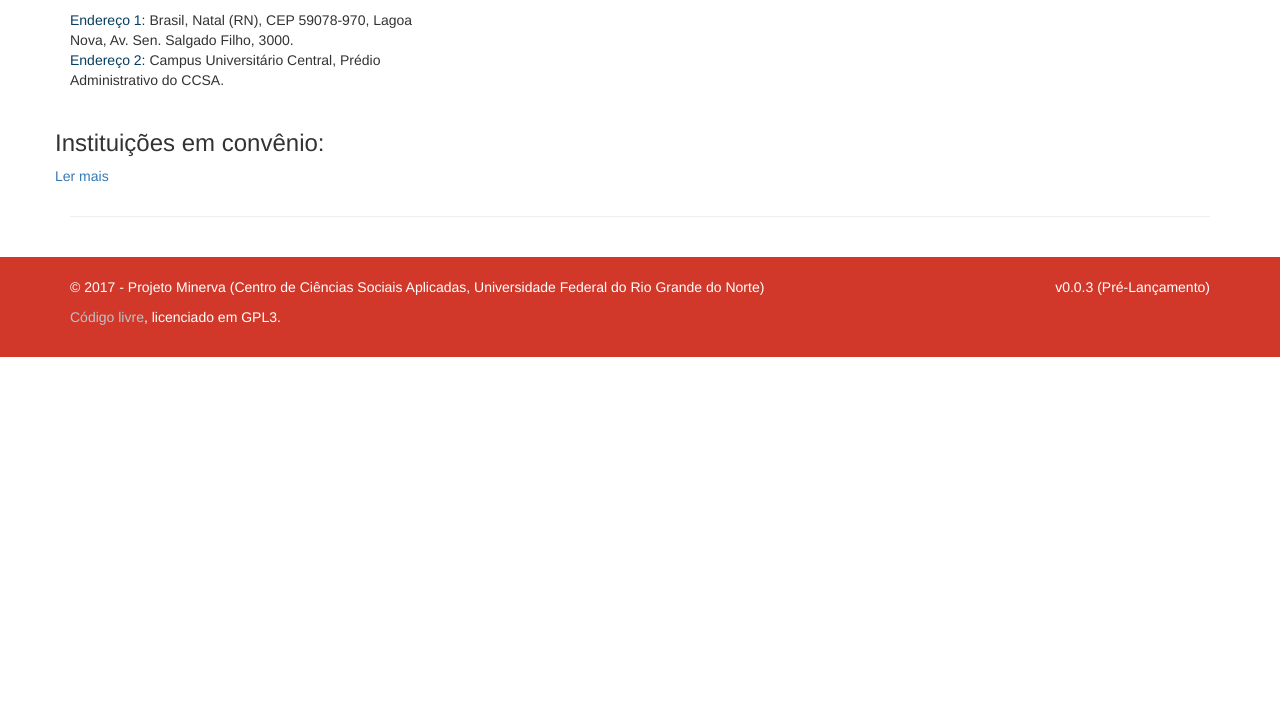
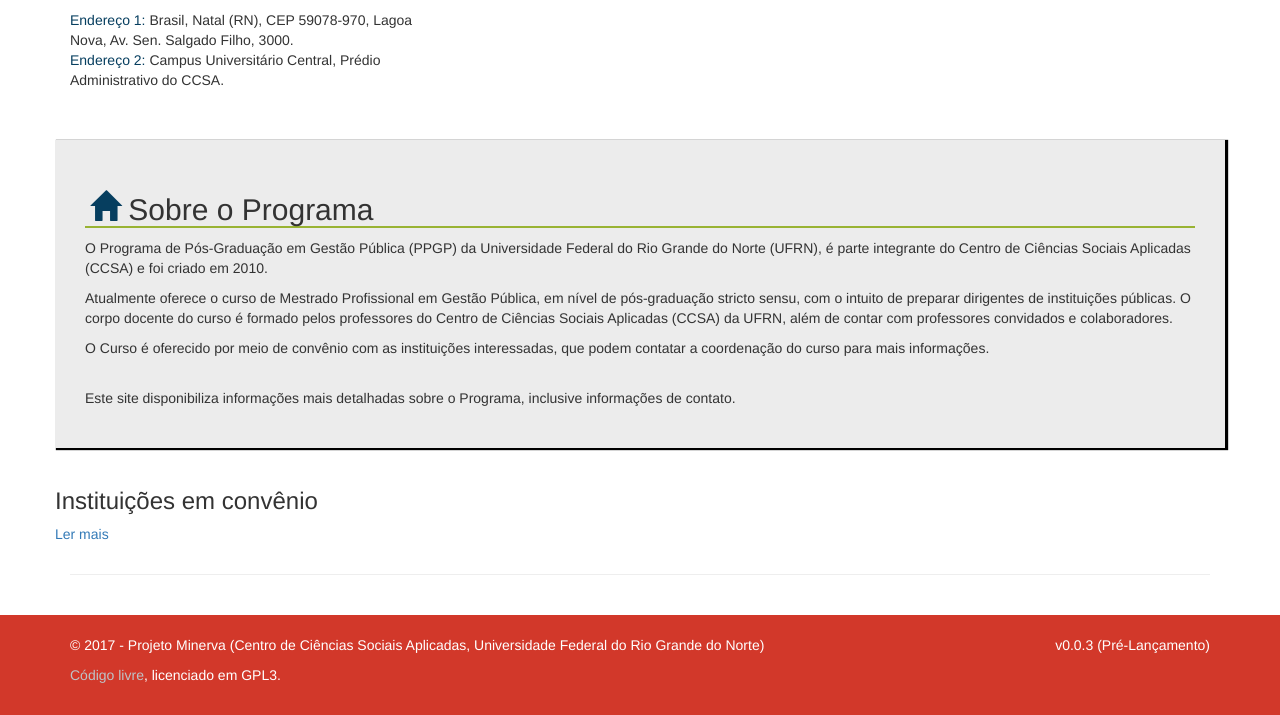
Before and after one commit to ccsa-ufrn/PosGraduacao, a Flask app: template MinervaEnv/Minerva/templates/index.html in a window 1280 px wide. Shown: the part 1204-1919 px from the top of the page. Before the commit the page ends 1561 px from the top, so only its background shows below. Run offline with Flask 2, Linux system fonts and the light colour scheme; the template is opened without the code that fills it, so the values that code supplies are empty; parts of the project's set-up code (start-up, migrations or seed data) failed here and were passed over; some libraries are stand-ins or nearby versions.

Commit message:
#5 Create a session for the Program briefing

```diff
--- a/MinervaEnv/Minerva/static/css/general.css
+++ b/MinervaEnv/Minerva/static/css/general.css
@@ -11,6 +11,14 @@ body {
     padding-left: 15px;
     padding-right: 15px;
     padding-bottom: 20px;
+}
+
+.darker-container{
+    background-color: rgb(236,236,236);
+    padding: 30px;
+    box-shadow: 2px 1px 1px 1px black;
+    margin-bottom: 20px;
+    margin-top: 30px;
 }
 
 /* for reading pages outside home */
--- a/MinervaEnv/Minerva/templates/index.html
+++ b/MinervaEnv/Minerva/templates/index.html
@@ -254,10 +254,21 @@
 
 </div>
 
+<div class="row darker-container">
+    <section>
+        <header>
+            <h2><span class="glyphicon glyphicon-home"></span> Sobre o Programa</h2>
+        </header>
+        <p>O Programa de Pós-Graduação em Gestão Pública (PPGP) da Universidade Federal do Rio Grande do Norte (UFRN), é parte integrante do Centro de Ciências Sociais Aplicadas (CCSA) e foi criado em 2010.</p>
+        <p>Atualmente oferece o curso de Mestrado Profissional em Gestão Pública, em nível de pós-graduação stricto sensu, com o intuito de preparar dirigentes de instituições públicas. O corpo docente do curso é formado pelos professores do Centro de Ciências Sociais Aplicadas (CCSA) da UFRN, além de contar com professores convidados e colaboradores.</p>
+        <p>O Curso é oferecido por meio de convênio com as instituições interessadas, que podem contatar a coordenação do curso para mais informações.</p>
+        <br/>
+        <p>Este site disponibiliza informações mais detalhadas sobre o Programa, inclusive informações de contato.</p>
+    </section>
+</div>
+
 <div class="row">
-    <h3>
-        Instituições em convênio:
-    </h3>
+    <h3>Instituições em convênio</h3>
     <p>
         <a href="{{ url_for('view_integrations', initials=std.post_graduation.initials) }}">Ler mais</a>
     </p>
```
